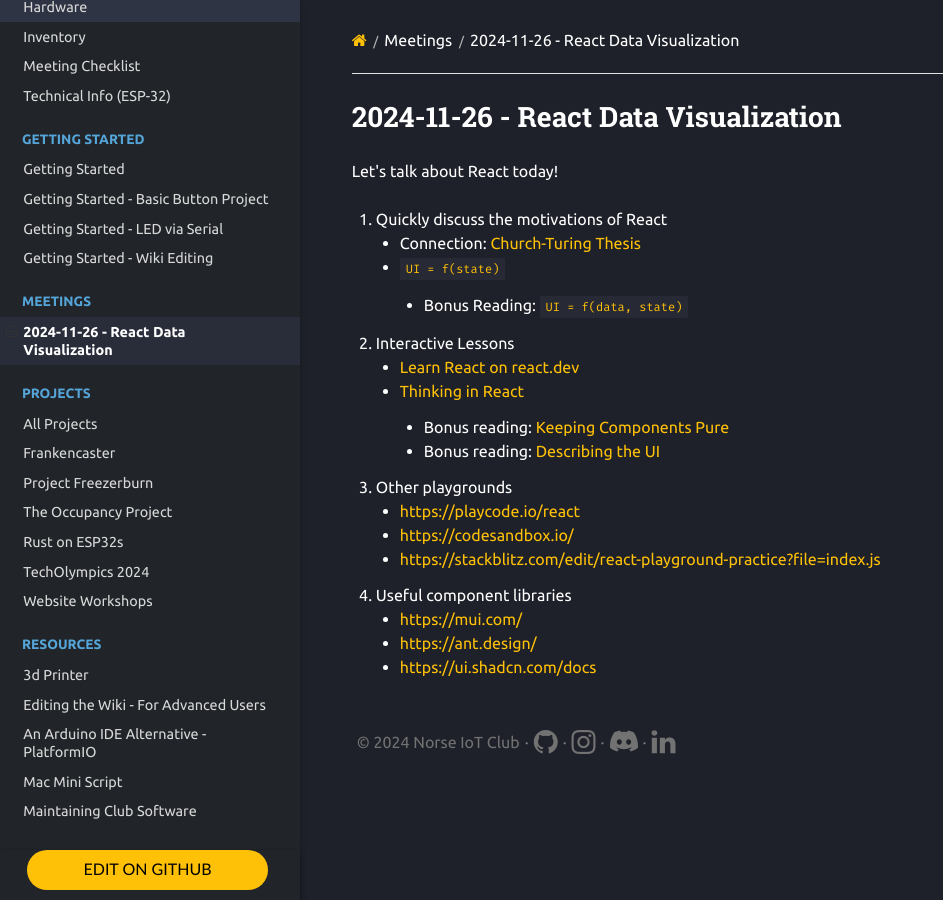
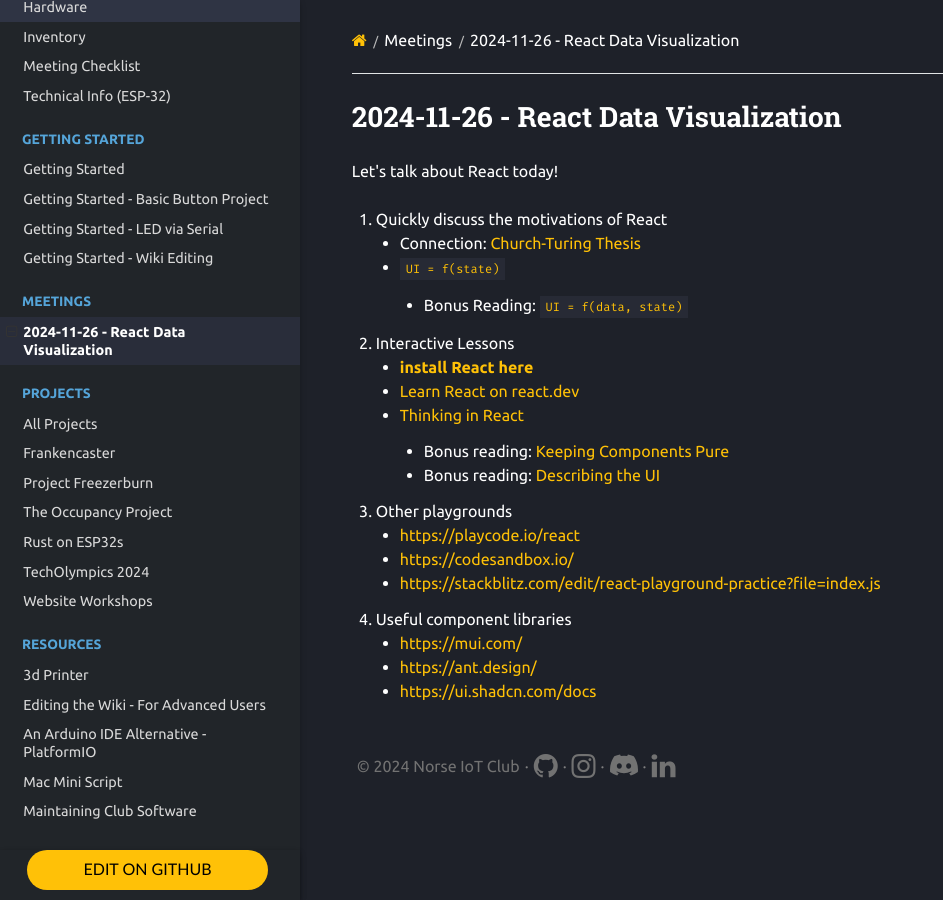
Before and after one commit to Norse-IoT/Wiki, an MkDocs documentation site: the page built from docs/meetings/2024-11-26.md, in a window 1280 px wide. Shown: the whole page, without its empty margins (0-943 px from the left). Built offline with MkDocs 1.6.1, drawn with Linux system fonts in a browser that asks for light colours; nearby versions of some CDN libraries.

Commit message:
Update 2024-11-26.md

```diff
--- a/docs/meetings/2024-11-26.md
+++ b/docs/meetings/2024-11-26.md
@@ -1,17 +1,20 @@
 # 2024-11-26  - React Data Visualization
 
 Let's talk about React today!
+
 
 <ol>
 <li>Quickly discuss the motivations of React<ul>
 <li>Connection: <a href="https://en.wikipedia.org/wiki/Church%E2%80%93Turing_thesis">Church-Turing Thesis</a></li>
 <li><a href="https://www.kn8.lt/blog/ui-is-a-function-of-data/"><code>UI = f(state)</code></a><ul>
 <li>Bonus Reading: <a href="https://overreacted.io/the-two-reacts/"><code>UI = f(data, state)</code></a></li>
+
 </ul>
 </li>
 </ul>
 </li>
 <li>Interactive Lessons<ul>
+<li><a href="https://react.dev/learn/installation"><strong>install React here</strong></a></li>
 <li><a href="https://react.dev/learn">Learn React on react.dev</a> </li>
 <li><a href="https://react.dev/learn/thinking-in-react">Thinking in React</a><ol>
 <li>Bonus reading: <a href="https://react.dev/learn/keeping-components-pure">Keeping Components Pure</a></li>
```
